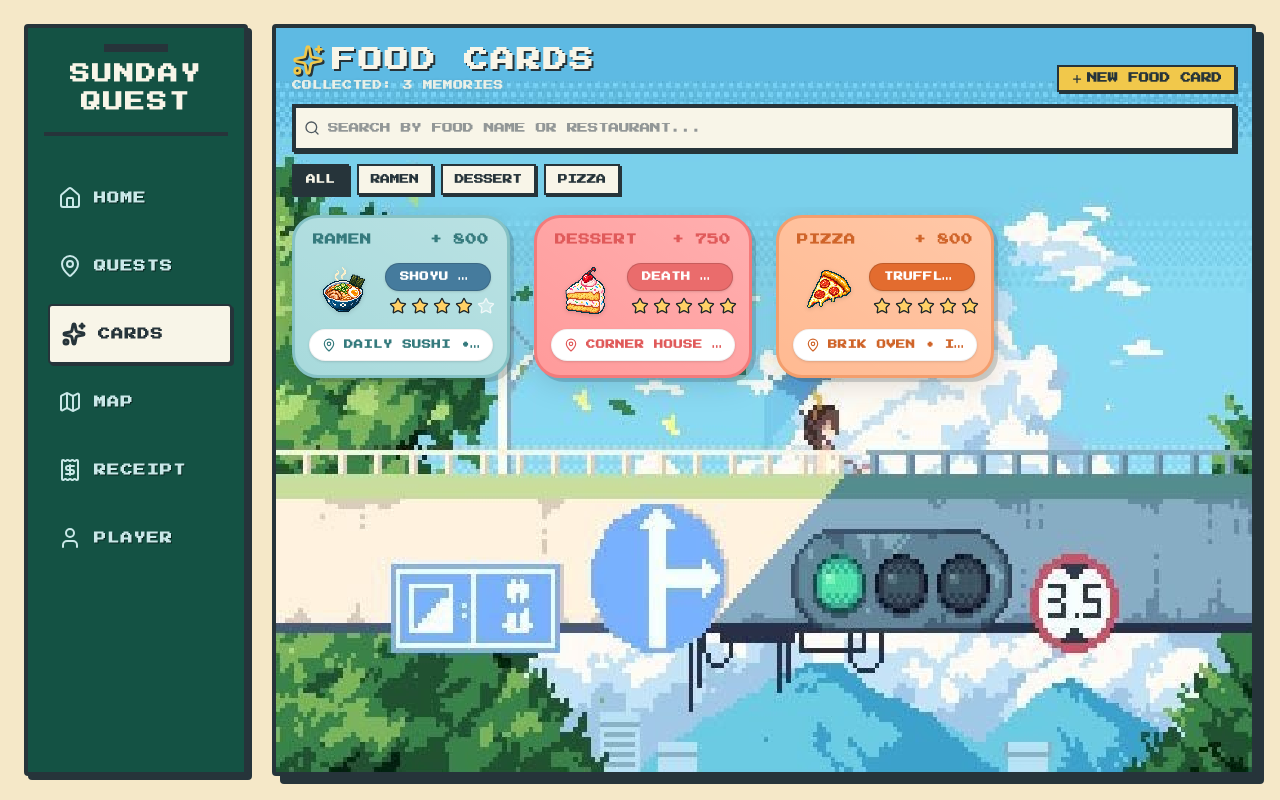
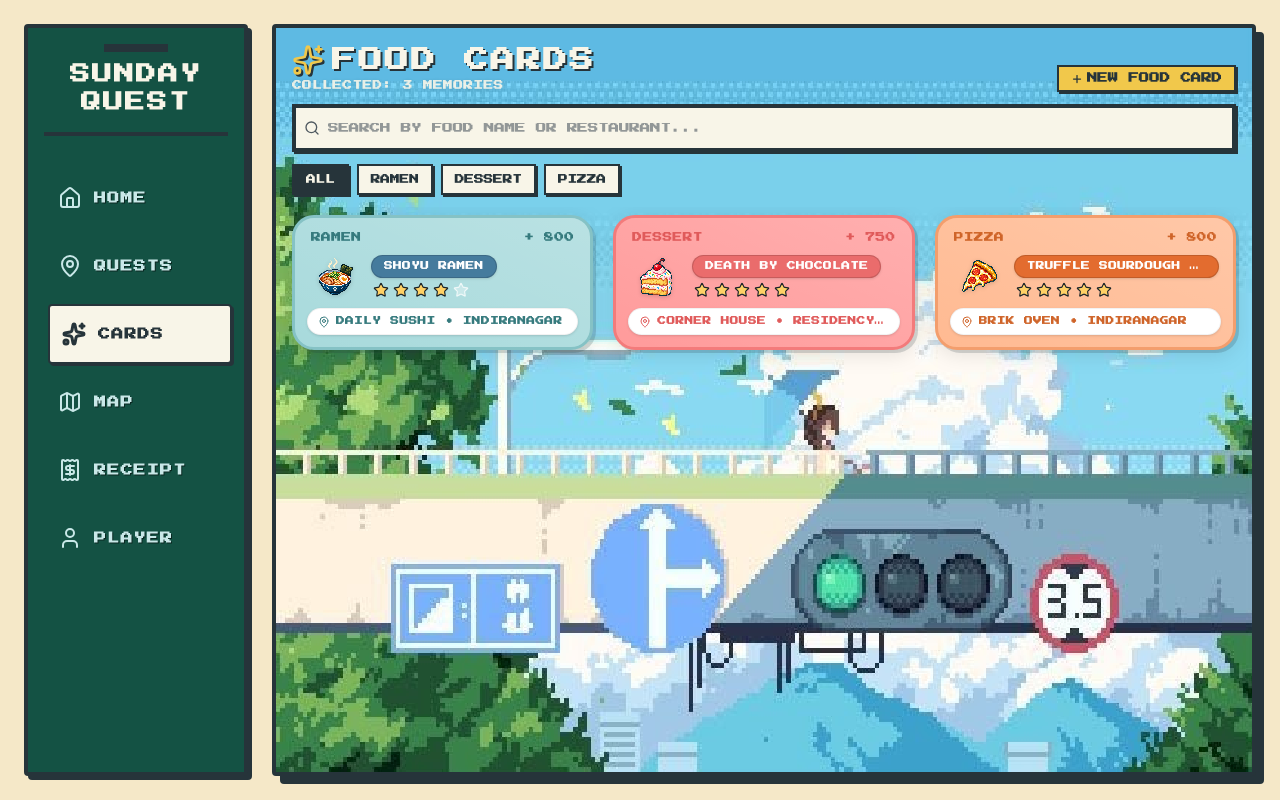
Before and after one commit to AvrelLeandra/SundayQuest, a Next.js app: page /cards in a window 1280 px wide. Built offline with nearby package versions, Linux system fonts and the light colour scheme.

Commit message:
Make food cards smaller in height and wider in horizontal aspect ratio

```diff
--- a/src/app/cards/page.tsx
+++ b/src/app/cards/page.tsx
@@ -101,7 +101,7 @@ export default function CardsPage() {
       {/* Cards Grid Area */}
       <div className="flex-1 overflow-y-auto px-4 pb-12 pt-2 custom-scrollbar z-10">
         {filteredCards.length > 0 ? (
-          <div className="grid grid-cols-1 sm:grid-cols-2 md:grid-cols-2 lg:grid-cols-3 xl:grid-cols-4 gap-4 md:gap-6 justify-items-center">
+          <div className="grid grid-cols-1 sm:grid-cols-2 lg:grid-cols-3 2xl:grid-cols-4 gap-4 md:gap-5 justify-items-center">
             {filteredCards.map((card) => (
               <FoodCard
                 key={card.id}
--- a/src/components/CreateFoodCardModal.tsx
+++ b/src/components/CreateFoodCardModal.tsx
@@ -275,7 +275,7 @@ export default function CreateFoodCardModal({
             <Sparkles className="w-3.5 h-3.5 text-mustard" /> LIVE CARD PREVIEW
           </div>
 
-          <div className="w-full max-w-[340px]">
+          <div className="w-full max-w-[360px]">
             <FoodCard card={previewCard} compact={true} />
           </div>
 
--- a/src/components/FoodCard.tsx
+++ b/src/components/FoodCard.tsx
@@ -22,32 +22,32 @@ export default function FoodCard({ card, onClick, compact = false }: FoodCardPro
       onClick={onClick}
       role="button"
       tabIndex={0}
-      className={`relative w-full select-none cursor-pointer transition-all duration-300 hover:-translate-y-1.5 group ${
-        compact ? "max-w-[320px]" : "max-w-[350px]"
+      className={`relative w-full select-none cursor-pointer transition-all duration-300 hover:-translate-y-1 group ${
+        compact ? "max-w-[350px]" : "max-w-[380px]"
       }`}
-      style={{ filter: "drop-shadow(0 6px 14px rgba(0,0,0,0.12))" }}
+      style={{ filter: "drop-shadow(0 4px 10px rgba(0,0,0,0.1))" }}
     >
       {/* Outer Card Body */}
       <div
-        className="relative w-full rounded-[24px] md:rounded-[26px] p-3 md:p-3.5 flex flex-col justify-between overflow-hidden border-[3.5px] shadow-[4px_4px_0_rgba(38,52,58,0.2)] gap-2"
+        className="relative w-full rounded-[20px] md:rounded-[22px] p-2.5 md:p-3 flex flex-col justify-between overflow-hidden border-[3px] shadow-[3px_3px_0_rgba(38,52,58,0.18)] gap-1.5"
         style={{
           backgroundColor: theme.bg,
           borderColor: theme.border,
         }}
       >
         {/* Subtle Card Gloss Texture */}
-        <div className="absolute inset-0 bg-gradient-to-tr from-white/0 via-white/10 to-white/20 pointer-events-none rounded-[20px]"></div>
+        <div className="absolute inset-0 bg-gradient-to-tr from-white/0 via-white/10 to-white/20 pointer-events-none rounded-[16px]"></div>
 
         {/* 1. Header Row: Category & Points */}
         <div className="flex justify-between items-center px-1 z-10 font-pixel">
           <span
-            className="text-[0.62rem] md:text-[0.7rem] font-bold tracking-wider uppercase truncate"
+            className="text-[0.55rem] md:text-[0.6rem] font-bold tracking-wider uppercase truncate"
             style={{ color: theme.headerText }}
           >
             {card.category || "FOOD"}
           </span>
           <span
-            className="text-[0.62rem] md:text-[0.7rem] font-bold tracking-wider shrink-0"
+            className="text-[0.55rem] md:text-[0.6rem] font-bold tracking-wider shrink-0"
             style={{ color: theme.headerText }}
           >
             + {card.points || 750}
@@ -57,7 +57,7 @@ export default function FoodCard({ card, onClick, compact = false }: FoodCardPro
         {/* 2. Middle Row: Category Pixel Icon + [Dish Name Pill & Stars] */}
         <div className="flex items-center gap-2.5 z-10 px-0.5">
           {/* Pixel Icon */}
-          <div className="relative w-15 h-15 md:w-16 md:h-16 shrink-0 flex items-center justify-center">
+          <div className="relative w-12 h-12 md:w-13 md:h-13 shrink-0 flex items-center justify-center">
             {/* eslint-disable-next-line @next/next/no-img-element */}
             <img
               src={iconSrc}
@@ -71,11 +71,11 @@ export default function FoodCard({ card, onClick, compact = false }: FoodCardPro
           <div className="flex-1 min-w-0 flex flex-col justify-center items-start gap-1">
             {/* Dish Name Pill */}
             <div
-              className="px-3.5 py-1.5 rounded-full border border-black/15 shadow-sm max-w-full flex items-center"
+              className="px-3 py-1 rounded-full border border-black/15 shadow-sm max-w-full flex items-center"
               style={{ backgroundColor: theme.pillBg }}
             >
               <span
-                className="font-pixel text-[0.52rem] md:text-[0.58rem] font-bold uppercase tracking-wider truncate"
+                className="font-pixel text-[0.48rem] md:text-[0.54rem] font-bold uppercase tracking-wider truncate"
                 style={{ color: theme.pillText }}
                 title={card.name}
               >
@@ -83,14 +83,14 @@ export default function FoodCard({ card, onClick, compact = false }: FoodCardPro
               </span>
             </div>
 
-            {/* Stars Row (Yellow stars with dark pixel outlines like reference mockup) */}
-            <div className="flex items-center gap-1 px-1 pt-0.5">
+            {/* Stars Row (Yellow stars with dark pixel outlines) */}
+            <div className="flex items-center gap-1 px-0.5">
               {[1, 2, 3, 4, 5].map((star) => {
                 const isFilled = star <= card.rating;
                 return (
                   <Star
                     key={star}
-                    className="w-4 h-4 md:w-4.5 md:h-4.5"
+                    className="w-3.5 h-3.5 md:w-4 md:h-4"
                     stroke={isFilled ? "#1C2529" : "rgba(255, 255, 255, 0.75)"}
                     fill={isFilled ? "#FFD166" : "rgba(255, 255, 255, 0.3)"}
                     strokeWidth={1.75}
@@ -102,10 +102,10 @@ export default function FoodCard({ card, onClick, compact = false }: FoodCardPro
         </div>
 
         {/* 3. Bottom Row: Place Tag Box (White Rounded Capsule with Pixel Text) */}
-        <div className="w-full rounded-[14px] md:rounded-[18px] px-3 py-1.5 md:py-2 border border-black/5 shadow-sm flex items-center gap-2 z-10 bg-white font-pixel">
-          <MapPin className="w-3.5 h-3.5 shrink-0" style={{ color: theme.headerText }} />
+        <div className="w-full rounded-[12px] md:rounded-[14px] px-2.5 py-1.5 border border-black/5 shadow-sm flex items-center gap-1.5 z-10 bg-white font-pixel">
+          <MapPin className="w-3 h-3 shrink-0" style={{ color: theme.headerText }} />
           <span
-            className="text-[0.52rem] md:text-[0.58rem] font-bold truncate uppercase tracking-wider"
+            className="text-[0.48rem] md:text-[0.54rem] font-bold truncate uppercase tracking-wider"
             style={{ color: theme.headerText }}
           >
             {card.placeName} {card.neighborhood ? `• ${card.neighborhood}` : ""}
```
